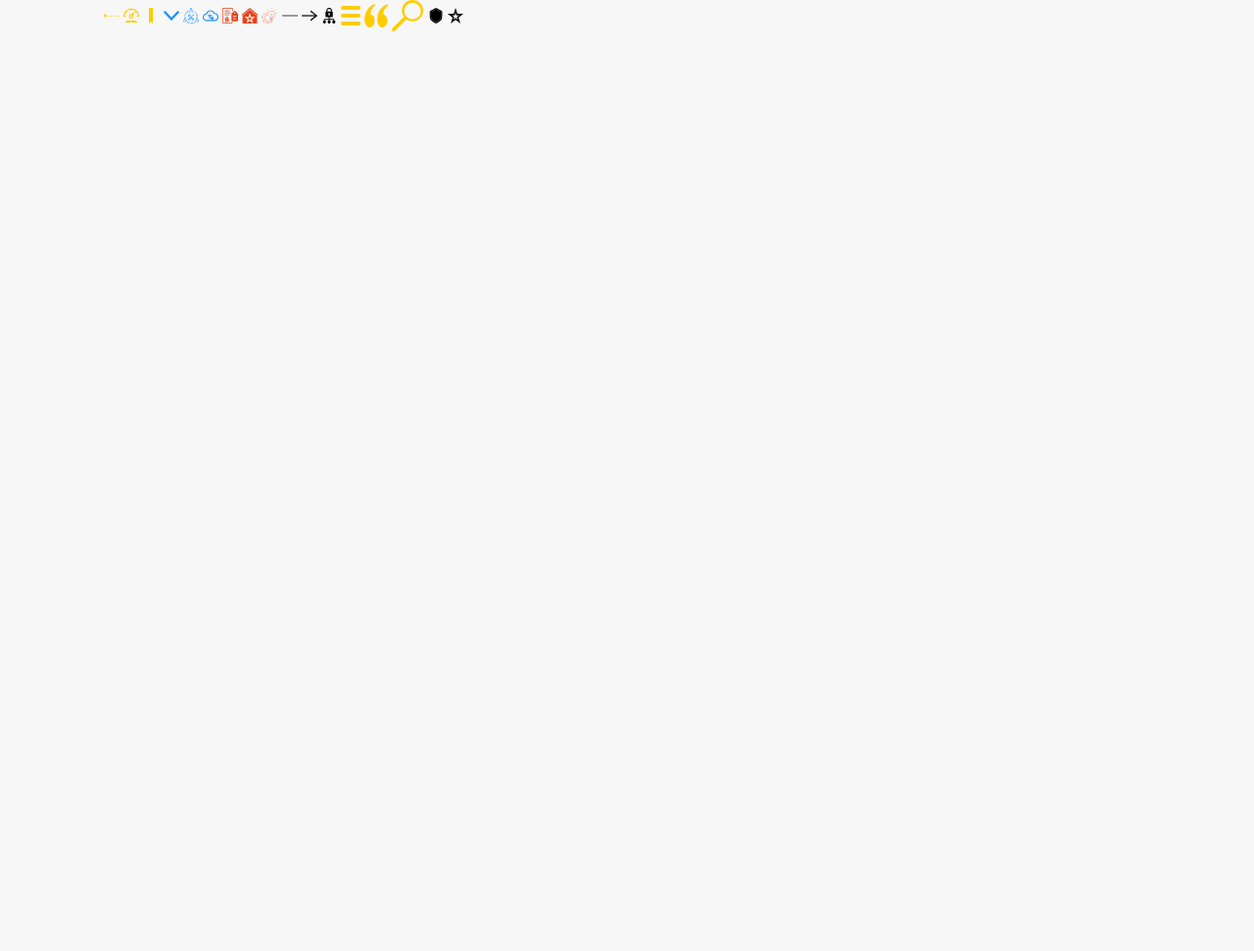
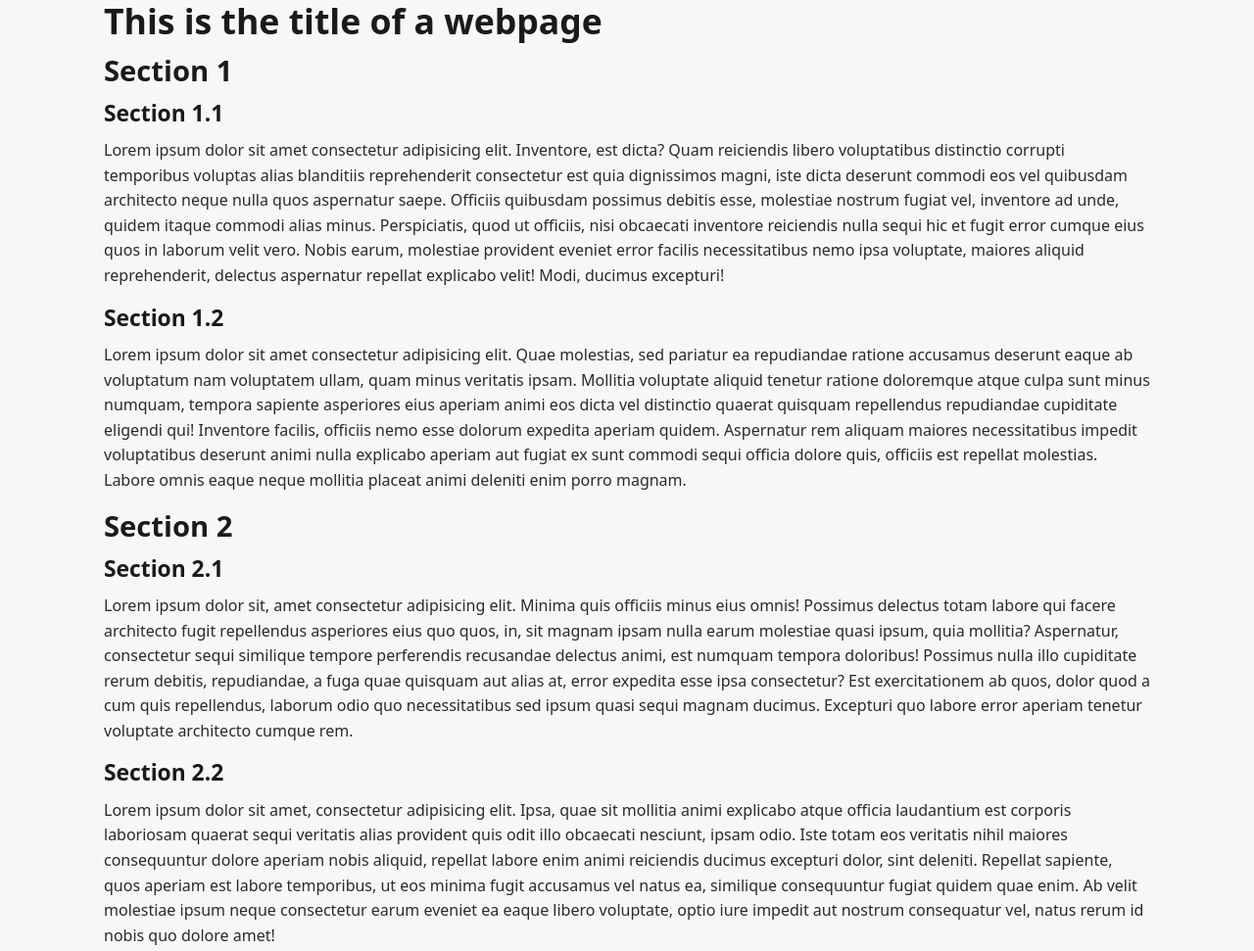
Before and after one commit to Rolando9008/T1-Data-Mesh, a website: page public/index.html in a window 1280 px wide. Shown: the whole page at 98% size. Before the commit the page ends 800 px from the top, so only its background shows below. Drawn offline with Linux system fonts and the light colour scheme.

Commit message:
Updated typography

```diff
--- a/public/css/styles.css
+++ b/public/css/styles.css
@@ -6,24 +6,82 @@
   box-sizing: border-box;
 }
 
+/* CONTAINER */
+.container {
+  max-width: 1100px;
+  margin: 0 auto;
+  padding: 0 1.6rem;
+}
+
+/* Typography */
 html {
   font-size: 62.5%;
 }
 
 body {
   font-size: 1.6rem;
-  font-family: system-ui, sans-serif;
-  line-height: 1.5;
+  font-family:
+    system-ui,
+    -apple-system,
+    BlinkMacSystemFont,
+    "Segoe UI",
+    Roboto,
+    Oxygen,
+    Ubuntu,
+    Cantarell,
+    "Open Sans",
+    "Helvetica Neue",
+    sans-serif;
+  font-size: 1.6rem;
+  line-height: 1.6;
   color: var(--text-color-default);
   background-color: var(--surface-page);
   margin: 0;
+  padding: 0;
 }
 
-/* CONTAINER */
-.container {
-  max-width: 1100px;
-  margin: 0 auto;
-  padding: 0 1.6rem;
+h1,
+h2,
+h3,
+h4,
+h5,
+h6 {
+  font-family: inherit;
+  font-weight: 700;
+  color: var(--text-color-heading);
+  line-height: 1.2;
+  margin: 0 0 1.2rem;
+}
+
+h1 {
+  font-size: clamp(3.2rem, 2vw + 1rem, 5.6rem);
+}
+h2 {
+  font-size: clamp(2.4rem, 1.5vw + 1rem, 4rem);
+}
+h3 {
+  font-size: clamp(2rem, 1vw + 1rem, 3rem);
+  font-weight: 600;
+}
+h4 {
+  font-size: 1.8rem;
+}
+h5 {
+  font-size: 1.6rem;
+}
+h6 {
+  font-size: 1.4rem;
+}
+
+p {
+  margin: 0 0 1.6rem;
+  font-size: 1.6rem;
+  line-height: 1.6;
+}
+
+::selection {
+  background-color: var(--text-color-selection);
+  color: var(--text-color-light);
 }
 
 /* IMAGES */
--- a/public/css/tokens.css
+++ b/public/css/tokens.css
@@ -25,6 +25,8 @@
   --text-color-heading: var(--gray-900);
   --text-color-default: var(--gray-800);
   --text-color-muted: var(--gray-600);
+  --text-color-light: var(--gray-100); /* white text */
+  --text-color-selection: var(--color-primary); /* highlight background */
 
   /* Surface Colors */
   --surface-page: var(--gray-100);
--- a/public/index.html
+++ b/public/index.html
@@ -38,78 +38,39 @@
     <link rel="stylesheet" href="./css/styles.css" />
   </head>
   <body class="container">
-    <!-- Primary SVG -->
-    <svg class="icon icon--primary" aria-hidden="true">
-      <use href="/assets/icons/sprite.svg#ATEC-DM-Logo"></use>
-    </svg>
+    <h1>This is the title of a webpage</h1>
+    <h2>Section 1</h2>
+    <h3>Section 1.1</h3>
+    <p>
+      Lorem ipsum dolor sit amet consectetur adipisicing elit. Inventore, est dicta? Quam reiciendis libero voluptatibus distinctio corrupti temporibus voluptas alias blanditiis reprehenderit
+      consectetur est quia dignissimos magni, iste dicta deserunt commodi eos vel quibusdam architecto neque nulla quos aspernatur saepe. Officiis quibusdam possimus debitis esse, molestiae nostrum
+      fugiat vel, inventore ad unde, quidem itaque commodi alias minus. Perspiciatis, quod ut officiis, nisi obcaecati inventore reiciendis nulla sequi hic et fugit error cumque eius quos in laborum
+      velit vero. Nobis earum, molestiae provident eveniet error facilis necessitatibus nemo ipsa voluptate, maiores aliquid reprehenderit, delectus aspernatur repellat explicabo velit! Modi, ducimus
+      excepturi!
+    </p>
+    <h3>Section 1.2</h3>
+    <p>
+      Lorem ipsum dolor sit amet consectetur adipisicing elit. Quae molestias, sed pariatur ea repudiandae ratione accusamus deserunt eaque ab voluptatum nam voluptatem ullam, quam minus veritatis
+      ipsam. Mollitia voluptate aliquid tenetur ratione doloremque atque culpa sunt minus numquam, tempora sapiente asperiores eius aperiam animi eos dicta vel distinctio quaerat quisquam repellendus
+      repudiandae cupiditate eligendi qui! Inventore facilis, officiis nemo esse dolorum expedita aperiam quidem. Aspernatur rem aliquam maiores necessitatibus impedit voluptatibus deserunt animi
+      nulla explicabo aperiam aut fugiat ex sunt commodi sequi officia dolore quis, officiis est repellat molestias. Labore omnis eaque neque mollitia placeat animi deleniti enim porro magnam.
+    </p>
+    <h2>Section 2</h2>
+    <h3>Section 2.1</h3>
+    <p>
+      Lorem ipsum dolor sit, amet consectetur adipisicing elit. Minima quis officiis minus eius omnis! Possimus delectus totam labore qui facere architecto fugit repellendus asperiores eius quo quos,
+      in, sit magnam ipsam nulla earum molestiae quasi ipsum, quia mollitia? Aspernatur, consectetur sequi similique tempore perferendis recusandae delectus animi, est numquam tempora doloribus!
+      Possimus nulla illo cupiditate rerum debitis, repudiandae, a fuga quae quisquam aut alias at, error expedita esse ipsa consectetur? Est exercitationem ab quos, dolor quod a cum quis repellendus,
+      laborum odio quo necessitatibus sed ipsum quasi sequi magnam ducimus. Excepturi quo labore error aperiam tenetur voluptate architecto cumque rem.
+    </p>
+    <h3>Section 2.2</h3>
+    <p>
+      Lorem ipsum dolor sit amet, consectetur adipisicing elit. Ipsa, quae sit mollitia animi explicabo atque officia laudantium est corporis laboriosam quaerat sequi veritatis alias provident quis
+      odit illo obcaecati nesciunt, ipsam odio. Iste totam eos veritatis nihil maiores consequuntur dolore aperiam nobis aliquid, repellat labore enim animi reiciendis ducimus excepturi dolor, sint
+      deleniti. Repellat sapiente, quos aperiam est labore temporibus, ut eos minima fugit accusamus vel natus ea, similique consequuntur fugiat quidem quae enim. Ab velit molestiae ipsum neque
+      consectetur earum eveniet ea eaque libero voluptate, optio iure impedit aut nostrum consequatur vel, natus rerum id nobis quo dolore amet!
+    </p>
 
-    <svg class="icon icon--primary" aria-hidden="true">
-      <use href="/assets/icons/sprite.svg#accelerated-decision"></use>
-    </svg>
-
-    <svg class="icon icon--primary" aria-hidden="true">
-      <use href="/assets/icons/sprite.svg#approved-badge"></use>
-    </svg>
-
-    <!-- Secondary SVG -->
-    <svg class="icon icon--secondary" aria-hidden="true">
-      <use href="/assets/icons/sprite.svg#chevron"></use>
-    </svg>
-
-    <svg class="icon icon--secondary" aria-hidden="true">
-      <use href="/assets/icons/sprite.svg#collaboration"></use>
-    </svg>
-
-    <svg class="icon icon--secondary" aria-hidden="true">
-      <use href="/assets/icons/sprite.svg#cross-domain"></use>
-    </svg>
-
-    <!-- Accent SVG -->
-    <svg class="icon icon--accent" aria-hidden="true">
-      <use href="/assets/icons/sprite.svg#data-as-product"></use>
-    </svg>
-
-    <svg class="icon icon--accent" aria-hidden="true">
-      <use href="/assets/icons/sprite.svg#home"></use>
-    </svg>
-
-    <svg class="icon icon--accent" aria-hidden="true">
-      <use href="/assets/icons/sprite.svg#innovation"></use>
-    </svg>
-
-    <!-- Defualt -->
-    <svg class="icon" aria-hidden="true">
-      <use href="/assets/icons/sprite.svg#line"></use>
-    </svg>
-
-    <svg class="icon" aria-hidden="true">
-      <use href="/assets/icons/sprite.svg#link-arrow"></use>
-    </svg>
-
-    <svg class="icon" aria-hidden="true">
-      <use href="/assets/icons/sprite.svg#lock-nodes"></use>
-    </svg>
-
-    <!-- Primary md, lg, xl -->
-    <svg class="icon icon--primary icon--md" aria-hidden="true">
-      <use href="/assets/icons/sprite.svg#menu"></use>
-    </svg>
-
-    <svg class="icon icon--primary icon--lg" aria-hidden="true">
-      <use href="/assets/icons/sprite.svg#quote"></use>
-    </svg>
-
-    <svg class="icon icon--primary icon--xl" aria-hidden="true">
-      <use href="/assets/icons/sprite.svg#search"></use>
-    </svg>
-    <!-- Defualt -->
-    <svg class="icon" aria-hidden="true">
-      <use href="/assets/icons/sprite.svg#shield-lock"></use>
-    </svg>
-
-    <svg class="icon" aria-hidden="true">
-      <use href="/assets/icons/sprite.svg#star"></use>
-    </svg>
     <script src="./js/main.js"></script>
   </body>
 </html>
```
Also changed, not shown: 1 other file.
